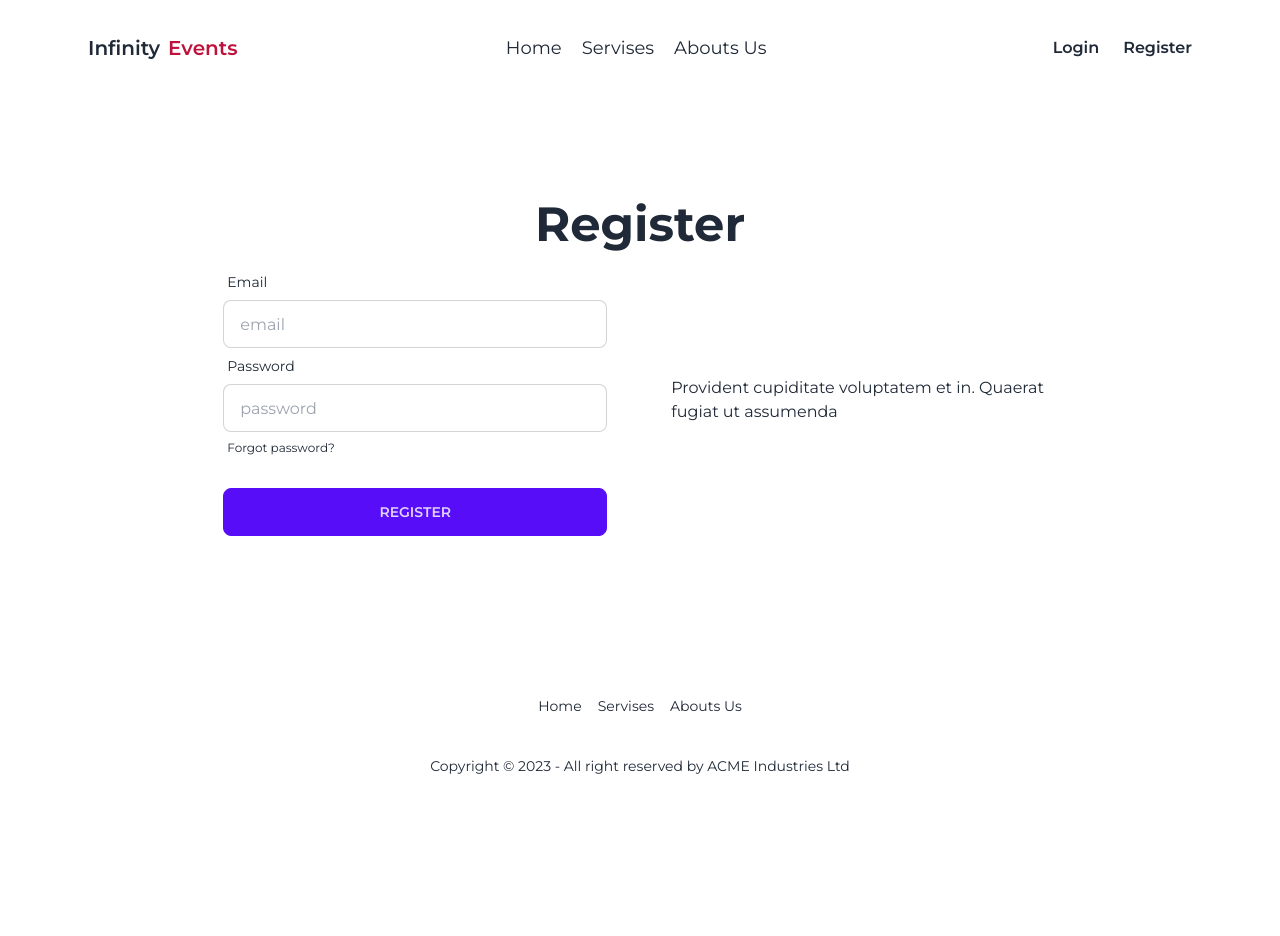
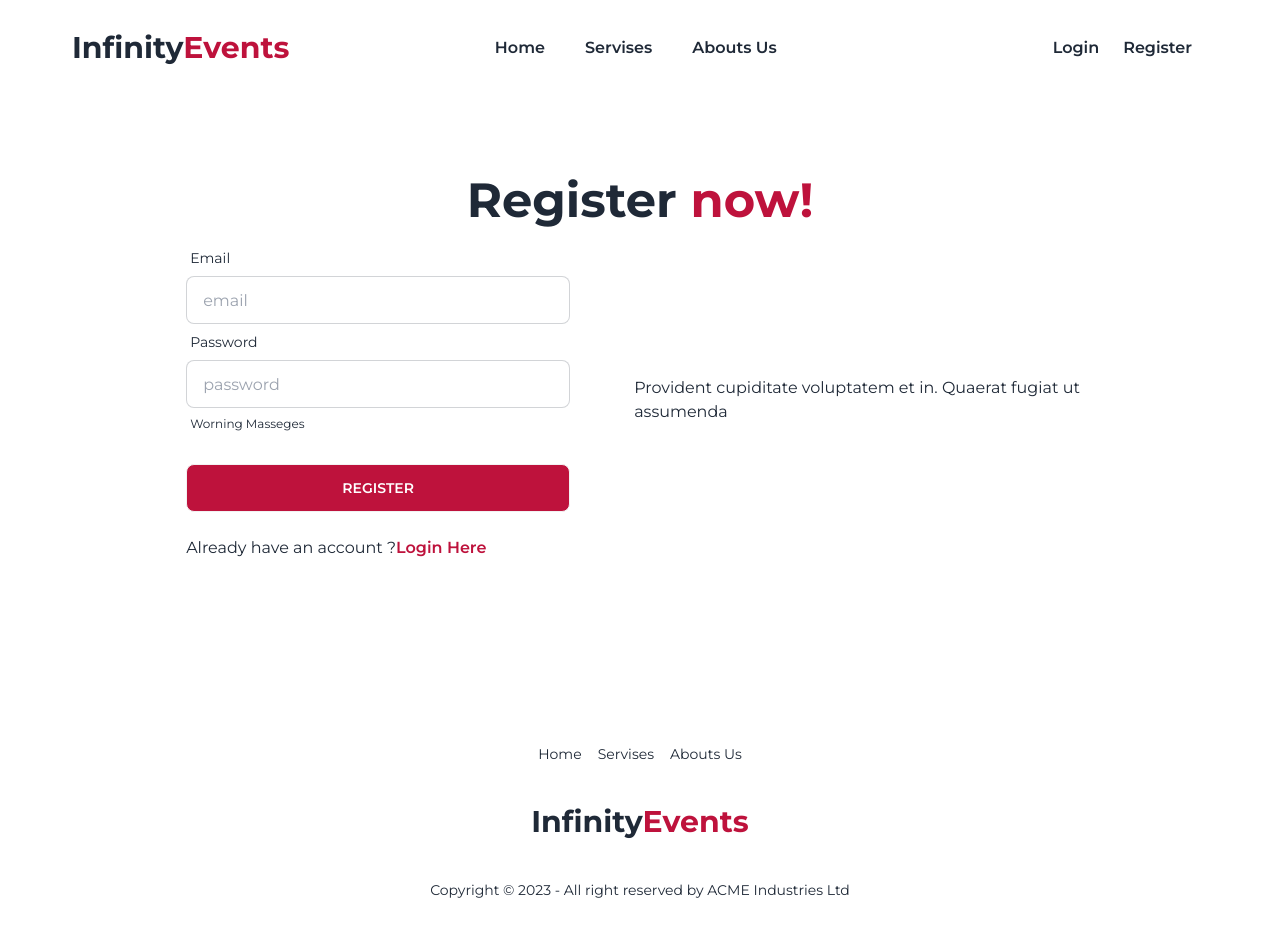
Before and after one commit to AK-Rasel/InfinityEvents, a React (Vite) app: page /register in a window 1280 px wide. Shown: the top 936 px of the page. Before the commit the page ends 816 px from the top, so only its background shows below. Built offline with nearby package versions, Linux system fonts and the light colour scheme.

Commit message:
serviceDitals,Footer fix login and register pages fix, nav risponsive

```diff
--- a/src/Components/Footer/Footer.jsx
+++ b/src/Components/Footer/Footer.jsx
@@ -1,9 +1,10 @@
-import { NavLink } from "react-router-dom";
+import { Link, NavLink } from "react-router-dom";
 
 
 const Footer = () => {
   return (
-    <footer className="footer footer-center p-10  text-base-content rounded">
+    <footer className="footer  footer-center p-10  text-base-content rounded  mt-12
+    ">
       <nav className="grid grid-flow-col gap-4">
       <NavLink
             to="/"
@@ -31,7 +32,9 @@ const Footer = () => {
             Abouts Us
         </NavLink>
       </nav>
-
+      <div>
+      <Link to="/" className=" font-bold text-3xl bg-white border-none normal-case"> Infinity<span className="text-rose-700">Events</span></Link>
+      </div>
       <aside>
         <p>Copyright © 2023 - All right reserved by ACME Industries Ltd</p>
       </aside>
--- a/src/Components/Header/Navber/Navber.jsx
+++ b/src/Components/Header/Navber/Navber.jsx
@@ -1,10 +1,11 @@
+
 import { Link, NavLink } from "react-router-dom";
 
 
 const Navber = () => {
 
     const NavLinks = <>
-        <li className="text-lg"><NavLink
+        <li><NavLink
             to="/"
             className={({ isActive, isPending }) =>
                 isPending ? "pending" : isActive ? "text-rose-700 underline link link-hover" : ""
@@ -12,16 +13,17 @@ const Navber = () => {
         >
             Home
         </NavLink></li>
-        <li className="text-lg"><NavLink
+        <hr className="border-gray-300" />
+        <li><NavLink
             to="/servises"
             className={({ isActive, isPending }) =>
-                isPending ? "pending" : isActive ? "text-rose-700 underline link link-hover" : ""
+                isPending ? "pending" : isActive ? "text-rose-700  underline link link-hover" : ""
             }
         >
             Servises
         </NavLink></li>
-
-        <li className="text-lg"><NavLink
+        <hr className="border-gray-300" />
+        <li><NavLink
             to="/abouts"
             className={({ isActive, isPending }) =>
                 isPending ? "pending" : isActive ? "text-rose-700 underline link link-hover" : ""
@@ -29,9 +31,6 @@ const Navber = () => {
         >
             Abouts Us
         </NavLink></li>
-
-
-
     </>
     return (
         <div className="navbar my-4">
@@ -40,20 +39,21 @@ const Navber = () => {
                     <label tabIndex={0} className="btn btn-ghost lg:hidden">
                         <svg xmlns="http://www.w3.org/2000/svg" className="h-5 w-5" fill="none" viewBox="0 0 24 24" stroke="currentColor"><path strokeLinecap="round" strokeLinejoin="round" strokeWidth="2" d="M4 6h16M4 12h8m-8 6h16" /></svg>
                     </label>
-                    <ul tabIndex={0} className="menu menu-sm gap-5 dropdown-content mt-3 z-[1] p-8 shadow bg-base-100 rounded-box w-[50vh] ">
+                    <ul tabIndex={0} className=" space-y-1 font-semibold text-lg menu-sm gap-6 dropdown-content mt-3 z-[1] p-8 bg-base-100 rounded-box w-[50vh] ">
                         {NavLinks}
                     </ul>
                 </div>
-                <Link className="btn bg-white border-none normal-case text-xl"> Infinity<span className="text-rose-700">Events</span></Link>
+                <Link to="/" className=" font-bold text-3xl bg-white border-none normal-case"> Infinity<span className="text-rose-700">Events</span></Link>
             </div>
             <div className="navbar-center hidden lg:flex">
-                <ul className="flex gap-5 menu-horizontal px-1">
+                <ul className="font-semibold flex gap-5 menu-horizontal px-1">
                     {NavLinks}
                 </ul>
             </div>
             <div className="navbar-end gap-6 px-4">
                 <Link to="/login" className="font-semibold">Login</Link>
-                <Link to="/register" className="font-semibold ">Register</Link>
+                <Link to="/register" className="font-semibold hidden md:block ">Register</Link>
+
             </div>
         </div>
     );
--- a/src/Components/PopularEvent/PopularEvent.jsx
+++ b/src/Components/PopularEvent/PopularEvent.jsx
@@ -1,9 +1,34 @@
+import { useEffect, useState } from "react";
+import { Link } from "react-router-dom";
 
 
 const PopularEvent = () => {
+    const [pupolerEventCards, setPupolerEventCards] = useState([])
+    useEffect(() => {
+        fetch("/eventData.json")
+            .then(res => res.json())
+            .then(data => setPupolerEventCards(data))
+    }, [])
     return (
         <div>
-            <h1>Pupoler Event</h1>
+            <div>
+                <div className="text-center text-4xl font-bold uppercase my-9">
+                    <h2>Popular <span className="text-rose-700"> Event</span></h2>
+                </div>
+            </div>
+            <div className="flex flex-wrap lg:flex-nowrap justify-center gap-4">
+                {
+                    pupolerEventCards?.slice(0, 3).map(pupolerEventCard => (
+
+                        <Link to={`/serviceCard/${pupolerEventCard.id}`} key={pupolerEventCard.id} className="card  bg-rose-700 text-white shadow-xl ">
+                            <figure><img className="w-full h-64 " src={pupolerEventCard.service_img} alt="Shoes" /></figure>
+                            <div className="card-body p-3">
+                                <h2 className=" text-center">{pupolerEventCard.serviceName}</h2>
+                            </div>
+                        </Link>
+                    ))
+                }
+            </div>
         </div>
     );
 };
--- a/src/Components/Services/AllEvents/AllServises.jsx
+++ b/src/Components/Services/AllEvents/AllServises.jsx
@@ -19,10 +19,10 @@ const AllServises = () => {
             <div className="grid grid-cols-1 px-5  md:grid-cols-2 lg:grid-cols-3 gap-4 mt-12">
                 {
                     serviceCards.map(serviceCard => (
-                        <Link to={`/serviceCard/${serviceCard.id}`} key={serviceCard.id} className="card  bg-gray-200 ">
+                        <Link to={`/serviceCard/${serviceCard.id}`} key={serviceCard.id} className="card  bg-rose-700 text-white  ">
                             <figure><img className="w-full h-64 " src={serviceCard.service_img} alt="Shoes" /></figure>
-                            <div className="card-body ">
-                                <h2 className="card-title">{serviceCard.serviceName}</h2>
+                            <div className="card-body p-3">
+                                <h2 className=" text-center">{serviceCard.serviceName}</h2>
                             </div>
                         </Link>
                     ))
--- a/src/Pages/AboutsUs/AboutsUs.jsx
+++ b/src/Pages/AboutsUs/AboutsUs.jsx
@@ -3,7 +3,7 @@
 const AboutsUs = () => {
     return (
         <div>
-            About
+            <img src="https://i.ibb.co/whz3YK0/headway-F2-KRf-Qf-Cqw-unsplash-1.jpg" alt="" />
         </div>
     );
 };
--- a/src/Pages/Login/Login.jsx
+++ b/src/Pages/Login/Login.jsx
@@ -1,15 +1,16 @@
+import { Link } from "react-router-dom";
 
 
 const Login = () => {
     return (
         <div className="min-h-[70vh] max-w-6xl mx-auto grid items-center">
             <div>
-            <h1 className="text-5xl text-center font-bold">Login now!</h1>
+            <h1 className="text-5xl text-center font-bold">Login <span className="text-rose-700">now!</span></h1>
             <div className="hero ">
-                <div className="hero-content  flex-row-reverse gap-16">
+                <div className="hero-content flex-col-reverse lg:flex-row-reverse  gap-16">
                     <div className="text-center lg:text-left">
 
-                        <p className="py-6">Provident cupiditate voluptatem et in. Quaerat fugiat ut assumenda </p>
+                        <p className="lg:py-6">Provident cupiditate voluptatem et in. Quaerat fugiat ut assumenda </p>
                     </div>
                     <div className="card flex-shrink-0 w-full max-w-sm  bg-base-100 ">
                         <form className="">
@@ -25,13 +26,15 @@ const Login = () => {
                                 </label>
                                 <input type="password" placeholder="password" className="input input-bordered" required />
                                 <label className="label">
-                                    <a href="#" className="label-text-alt link link-hover">Forgot password?</a>
+                                    <a href="#" className="label-text-alt link link-hover">Worning Masseges</a>
                                 </label>
                             </div>
                             <div className="form-control mt-6">
-                                <button className="btn btn-primary">Login</button>
+                                <button className="btn bg-rose-700 text-white">Login</button>
                             </div>
+
                         </form>
+                        <p className="mt-6">Dont have an account ? <Link to="/register" className="font-semibold hover:underline text-rose-700 hover:text-rose-500">Register Now</Link></p>
                     </div>
                 </div>
             </div>
--- a/src/Pages/Register/Register.jsx
+++ b/src/Pages/Register/Register.jsx
@@ -1,12 +1,13 @@
+import { Link } from "react-router-dom";
 
 
 const Register = () => {
     return (
         <div className="min-h-[70vh] max-w-6xl mx-auto grid items-center">
             <div>
-            <h1 className="text-5xl text-center font-bold">Register</h1>
+            <h1 className="text-5xl text-center font-bold">Register <span className="text-rose-700">now!</span></h1>
             <div className="hero ">
-                <div className="hero-content  flex-row-reverse gap-16">
+                <div className="hero-content  flex-col-reverse lg:flex-row-reverse gap-16">
                     <div className="text-center lg:text-left">
 
                         <p className="py-6">Provident cupiditate voluptatem et in. Quaerat fugiat ut assumenda </p>
@@ -25,13 +26,15 @@ const Register = () => {
                                 </label>
                                 <input type="password" placeholder="password" className="input input-bordered" required />
                                 <label className="label">
-                                    <a href="#" className="label-text-alt link link-hover">Forgot password?</a>
+                                    <a href="#" className="label-text-alt link link-hover">Worning Masseges</a>
                                 </label>
                             </div>
                             <div className="form-control mt-6">
-                                <button className="btn btn-primary">Register</button>
+                                <button className="btn bg-rose-700 text-white">Register</button>
                             </div>
                         </form>
+                        <p className="mt-6">Already have an account ?<Link to="/login" className="font-semibold hover:underline text-rose-700 hover:text-rose-500">Login Here</Link></p>
+
                     </div>
                 </div>
             </div>
--- a/src/Router/createRouter.jsx
+++ b/src/Router/createRouter.jsx
@@ -18,7 +18,8 @@ import Register from "../Pages/Register/Register";
         },
         {
           path:"/serviceCard/:id",
-          element:<ServiceCardDetail/>
+          element:<ServiceCardDetail/>,
+          loader:() => fetch("/public/eventData.json")
         },
         {
           path:"/abouts",
```
Also changed, not shown: src/Components/Header/Banner/Banner.jsx (+6 -1 lines), src/Components/UserReviews/UserReviews.jsx (+7 -2 lines), src/Pages/ServiceCardDetail/ServiceCardDetail.jsx (+23 -5 lines).
